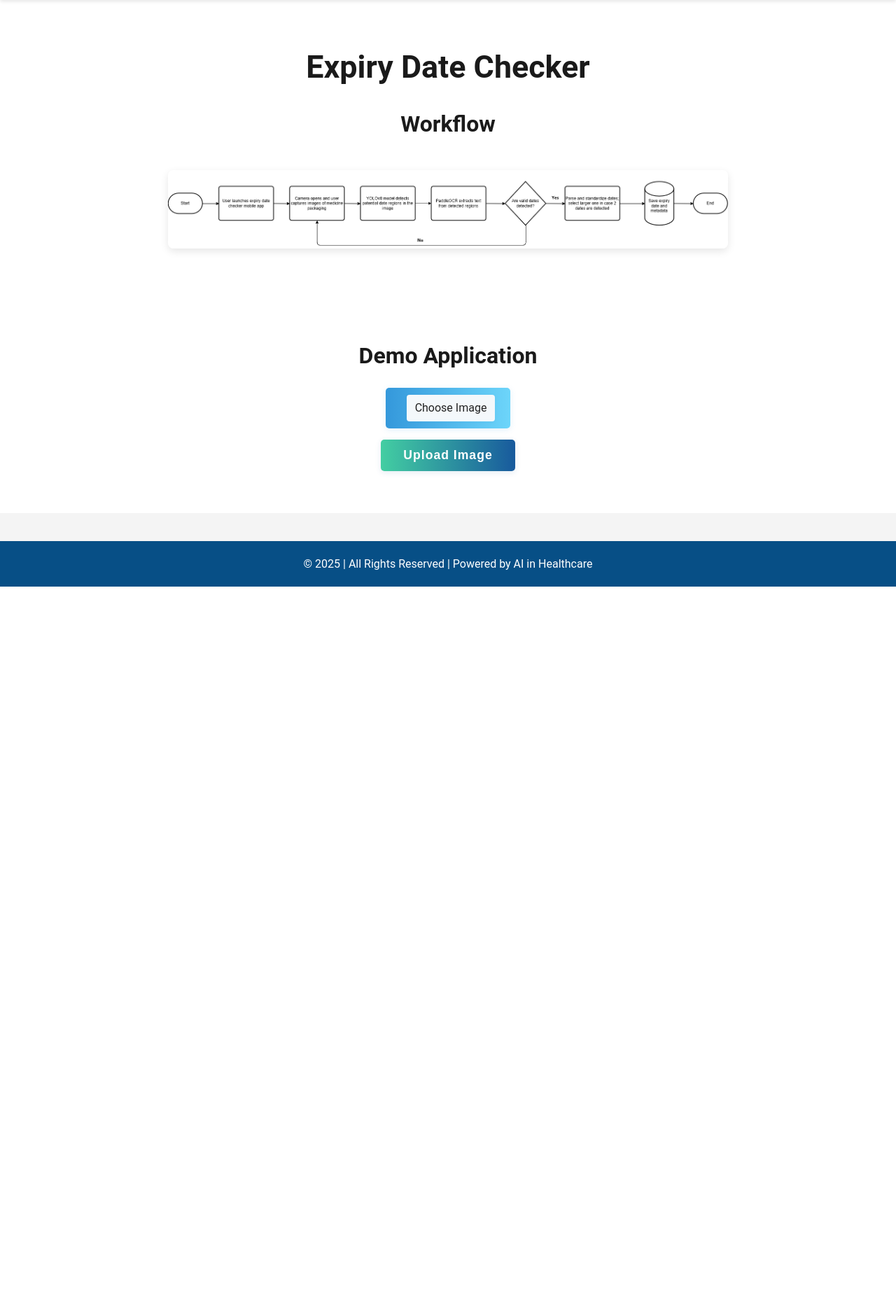
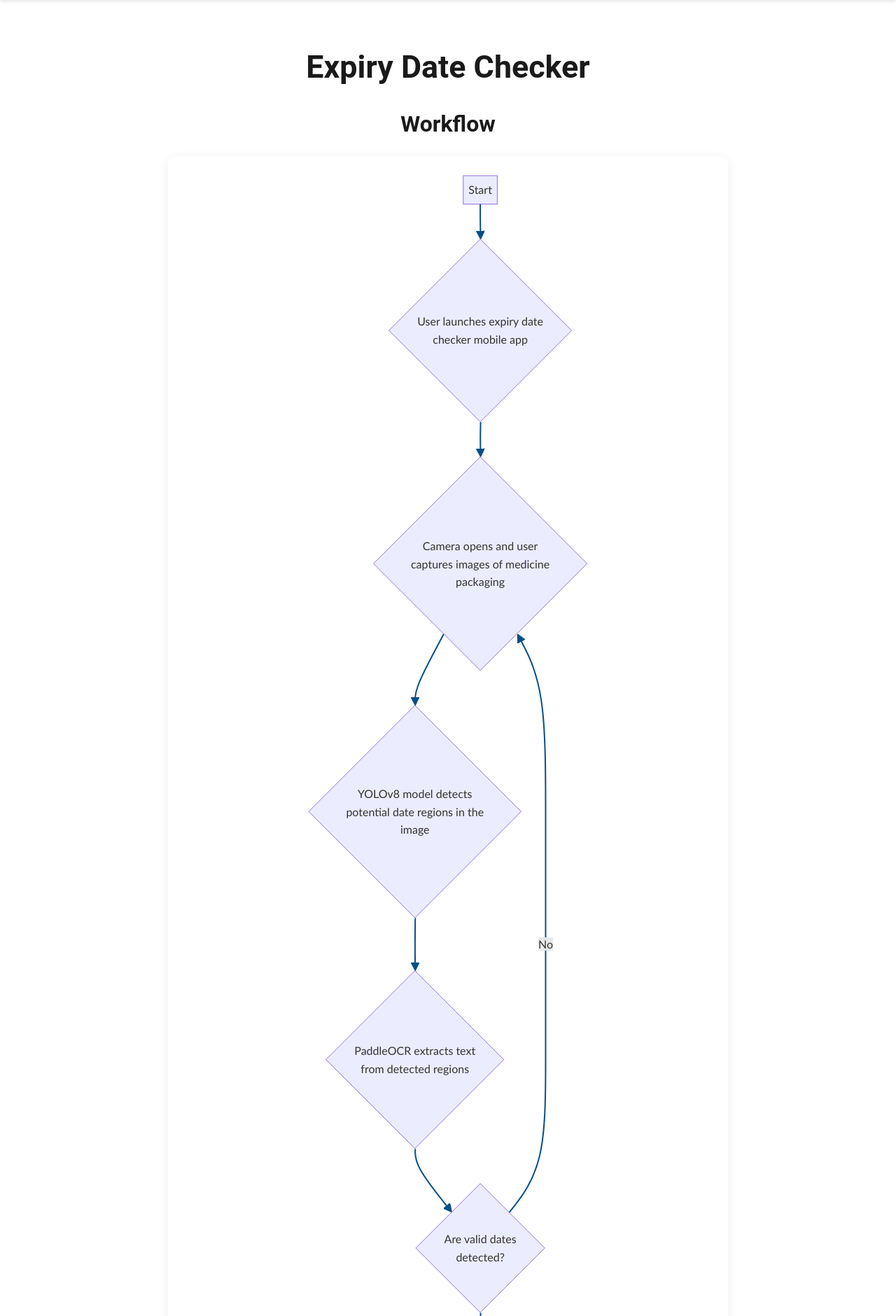
Before and after one commit to pranshh/cure-cue, a Flask app: template templates/expiry.html in a window 1280 px wide. Shown: the part 66-1946 px from the top of the page at 70% size. Before the commit the page ends 904 px from the top, so only its background shows below. Run offline with Flask 3, Linux system fonts and the light colour scheme; the template is opened without the code that fills it, so the values that code supplies are empty.

Commit message:
Replaced flowchart image with an interactive one using mermaid.js

```diff
--- a/app.py
+++ b/app.py
@@ -14,7 +14,7 @@
 os.makedirs(UPLOAD_FOLDER, exist_ok=True)
 app.config['UPLOAD_FOLDER'] = UPLOAD_FOLDER
 
-MODEL_PATH = os.path.join(app.root_path, "models/expiry_date_checker_model.pt")
+MODEL_PATH = os.path.join(app.root_path, "models/expiry_date_reader_model.pt")
 model = YOLO(MODEL_PATH)
 print("Model loaded successfully")
 ocr = PaddleOCR(use_angle_cls=True, lang='en')
@@ -44,8 +44,8 @@
 def index():
     return render_template("index.html")
 
-@app.route("/expiry-date-checker", methods=["GET", "POST"])
-def expiry_date_checker():
+@app.route("/expiry-date-reader", methods=["GET", "POST"])
+def expiry_date_reader():
     uploaded_image = None
     result_image = None
     extracted_dates = []
--- a/static/style.css
+++ b/static/style.css
@@ -253,14 +253,34 @@
   font-weight: bold;
 }
 
-.workflow-image {
-  max-width: 100%;
-  height: auto;
-  margin-top: 20px;
-  border-radius: 8px;
-  box-shadow: 0 4px 12px rgba(0, 0, 0, 0.1);
+.workflow-container {
+  width: 100%;
+  max-width: 900px;
+  margin: 20px auto;
+  padding: 20px;
+  background: #ffffff;
+  border-radius: 12px;
+  box-shadow: 0 4px 16px rgba(0, 0, 0, 0.08);
+  overflow: auto;
 }
 
+.mermaid {
+  font-family: 'Roboto', sans-serif;
+  display: flex;
+  justify-content: center;
+  margin: 0 auto;
+}
+
+/* Style for mermaid diagram nodes */
+.mermaid .node rect,
+.mermaid .node circle,
+.mermaid .node ellipse,
+.mermaid .node polygon,
+.mermaid .node path {
+  fill: #f8fafc;
+  stroke: #074f86;
+  stroke-width: 2px;
+}
 
 .uploaded-section {
   margin-top: 20px;
--- a/templates/expiry.html
+++ b/templates/expiry.html
@@ -24,11 +24,20 @@
         <div class="content-container">
           <h1 class="main-title">Expiry Date Checker</h1>
           <h3 class="sub-title">Workflow</h3>
-          <img
-            src="{{ url_for('static', filename='images/expiry_workflow.png') }}"
-            alt="Workflow Image"
-            class="workflow-image"
-          />
+          <div class="workflow-container">
+            <pre class="mermaid">
+              graph TD
+                A[Start] --> B{User launches expiry date<br/>checker mobile app}
+                B --> C{Camera opens and user<br/>captures images of medicine<br/>packaging}
+                C --> D{YOLOv8 model detects<br/>potential date regions in the<br/>image}
+                D --> E{PaddleOCR extracts text<br/>from detected regions}
+                E --> F{Are valid dates<br/>detected?}
+                F -- Yes --> G{Parse and standardize dates,<br/>select larger one in case 2<br/>dates are detected}
+                G --> H[(Save expiry<br/>date and<br/>metadata)]
+                H --> I[End]
+                F -- No --> C
+            </pre>
+        </div>
         </div>
       </section>
 
@@ -49,12 +58,33 @@
             </div>
             <button type="submit" class="upload-button">Upload Image</button>
           </form>
+          <script src="https://cdn.jsdelivr.net/npm/mermaid/dist/mermaid.min.js"></script>
           <script>
             const input = document.getElementById('image-upload');
             const fileChosen = document.getElementById('file-chosen');
             input && fileChosen && input.addEventListener('change', function(){
               fileChosen.textContent = this.files[0] ? this.files[0].name : 'Choose Image';
             });
+              mermaid.initialize({
+                startOnLoad: true,
+                theme: 'default',
+                flowchart: {
+                  curve: 'basis',
+                  padding: 15,
+                  useMaxWidth: true,
+                  htmlLabels: true,
+                  nodeSpacing: 50,
+                  rankSpacing: 50
+                },
+                themeVariables: {
+                  primaryColor: '#074f86',
+                  primaryTextColor: '#fff',
+                  primaryBorderColor: '#074f86',
+                  lineColor: '#074f86',
+                  secondaryColor: '#2980b9',
+                  tertiaryColor: '#f4f8fb'
+                }
+              });
           </script>
           {% if uploaded_image or result_image %}
           <div class="iframe-container">
--- a/templates/index.html
+++ b/templates/index.html
@@ -18,7 +18,7 @@
         </div>
         <div class="nav-links">
           <a href="/adherence-assistant" class="nav-link">Adherence Assistant</a>
-          <a href="/expiry-date-checker" class="nav-link">Expiry Date Reader</a>
+          <a href="/expiry-date-reader" class="nav-link">Expiry Date Reader</a>
         </div>
       </div>
     </nav>
```
Also changed, not shown: static/images/expiry_workflow.png (deleted), 1 other file.
